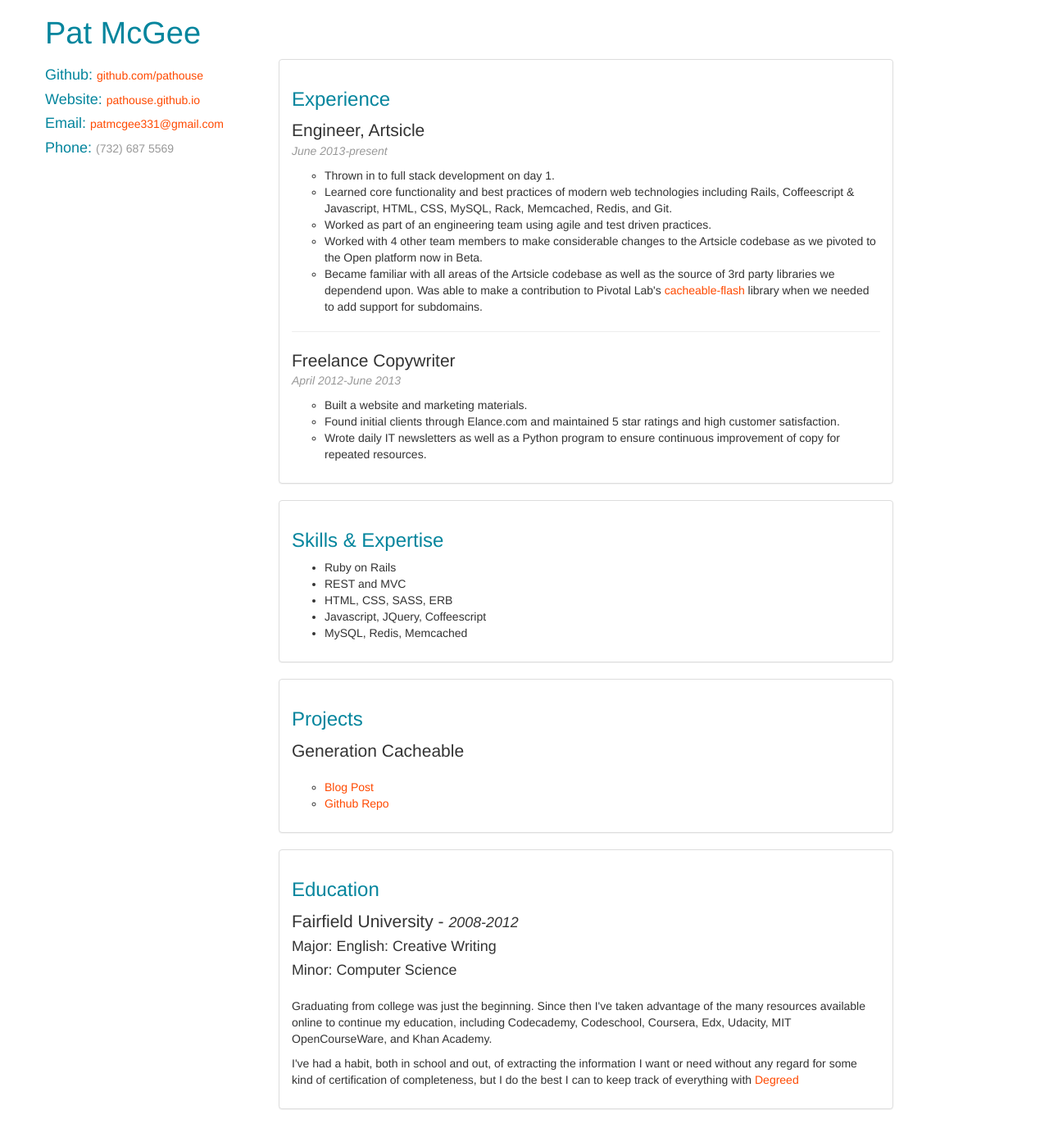
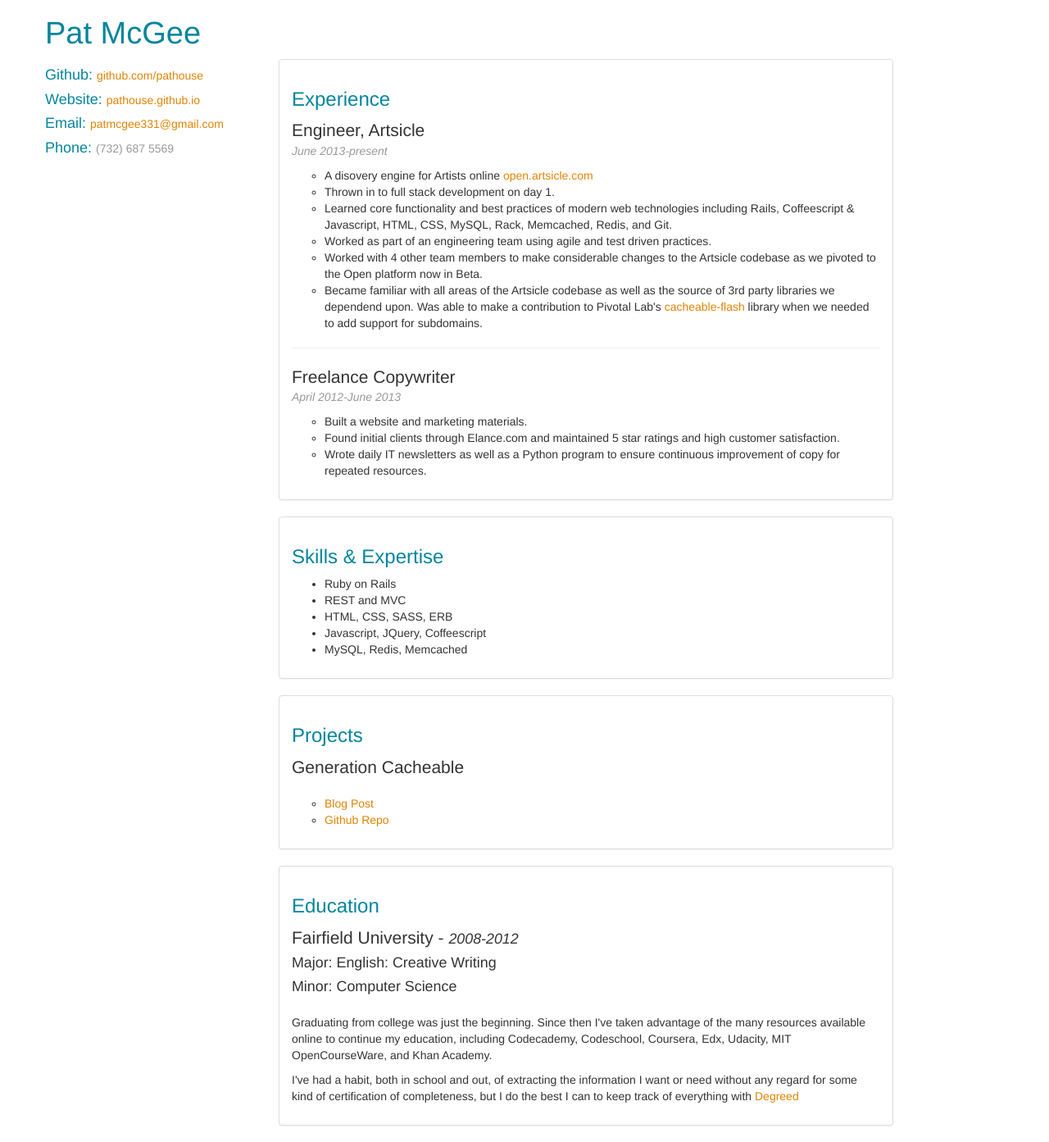
Before and after one commit to pathouse/pathouse.github.io, a Jekyll site: the page built from resume/index.html, in a window 1280 px wide. Shown: the whole page at 82% size. Built offline with Jekyll 4.4.1, drawn with Linux system fonts in a browser that asks for light colours.

Commit message:
more resume fixes

```diff
--- a/_includes/common/contactinfo.html
+++ b/_includes/common/contactinfo.html
@@ -1,7 +1,7 @@
 <p>
 <strong>Pat McGee</strong><br />
 Developer of Webs, Writer of Thoughts,<br />
-Enthusiast of Science, and Chill Bro<br />
+Enthusiast of Science<br />
 
 patmcgee331@gmail.com
 </p>
--- a/css/mystyles.css
+++ b/css/mystyles.css
@@ -21,7 +21,7 @@ h6 {
 
 a,
 strong {
-	color: #ff4900;
+	color: #e18304;
 }
 
 a:hover {
--- a/resume/index.html
+++ b/resume/index.html
@@ -34,6 +34,7 @@ desc: ''
                   <span class="text-muted"><em>June 2013-present</em></span>
                 </p>
                 <ul>
+                  <li> A disovery engine for Artists online <a href="http://open.artsicle.com">open.artsicle.com</a></li>
                   <li>Thrown in to full stack development on day 1.</li>
                   <li>Learned core functionality and best practices of modern web technologies including Rails,
                          Coffeescript & Javascript, HTML, CSS, MySQL, Rack, Memcached, Redis, and Git.</li>
```
